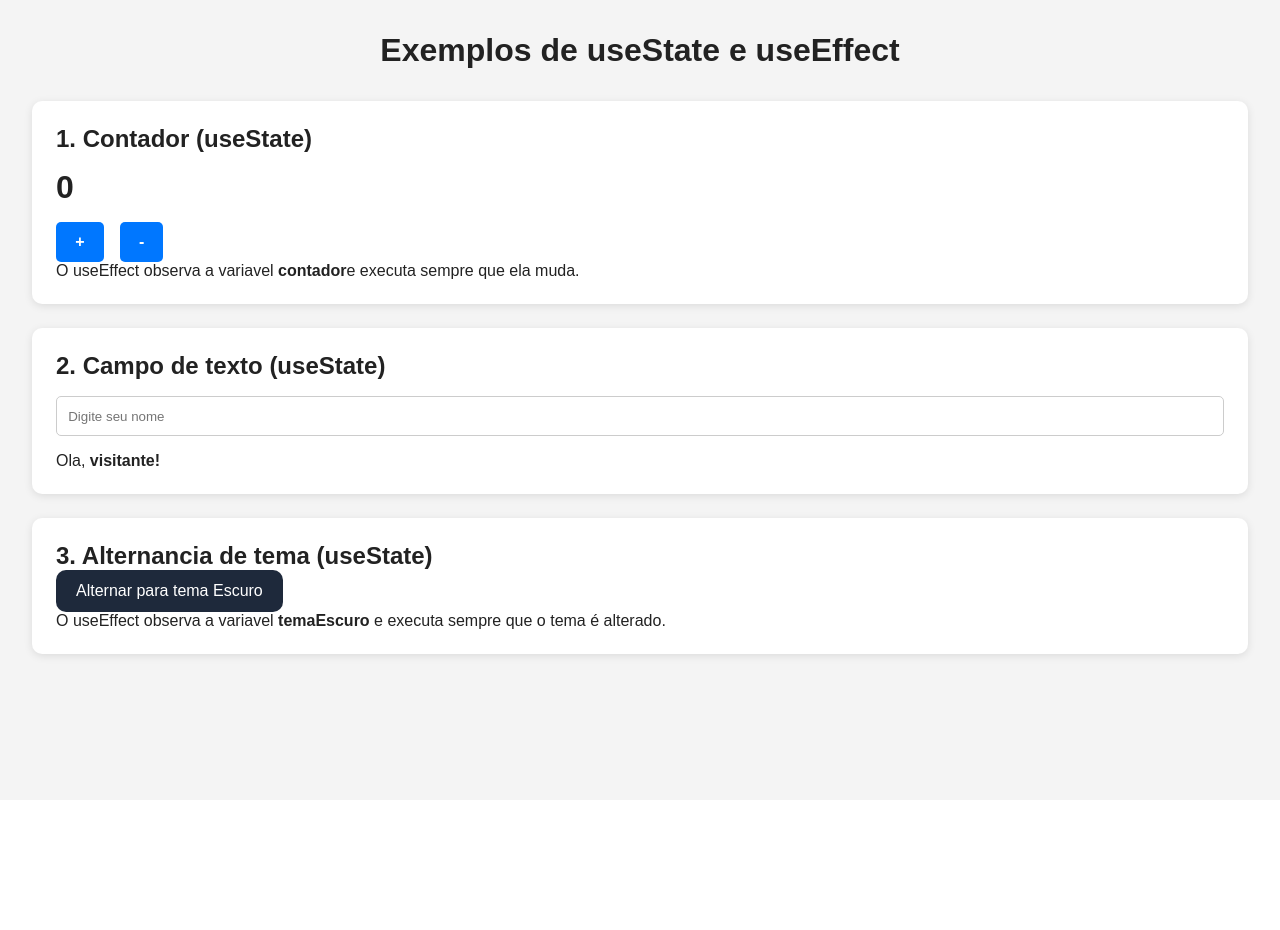
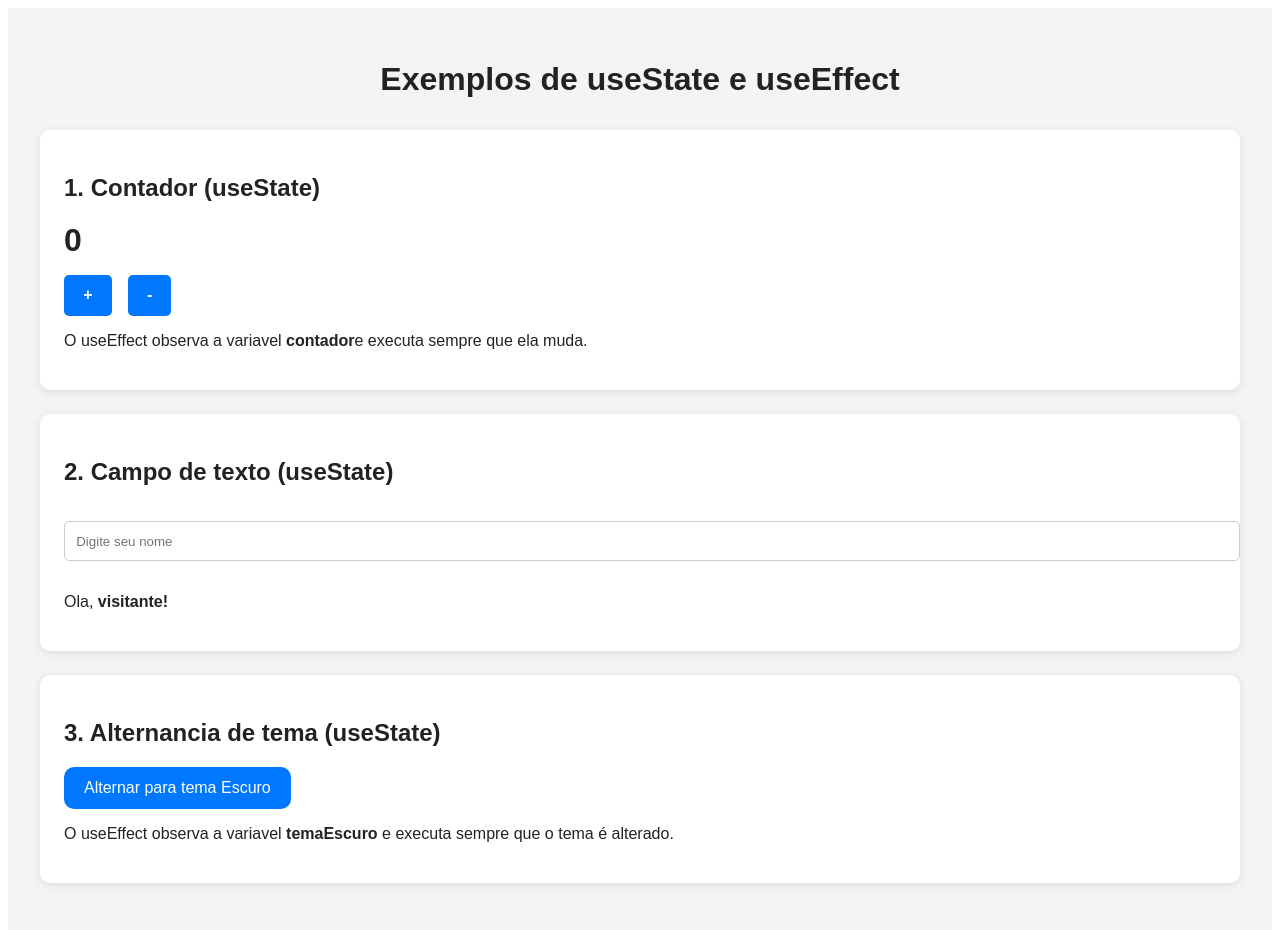
Before and after one commit to GiovannaCarraro/react-test, a React (Vite) app: page / in a window 1280 px wide. Shown: the top 930 px of the page. Before the commit the page ends 800 px from the top, so only its background shows below. Built offline with nearby package versions, Linux system fonts and the light colour scheme.

Commit message:
arrumei erro de css

```diff
--- a/src/components/Tema/Tema.jsx
+++ b/src/components/Tema/Tema.jsx
@@ -63,6 +63,7 @@ return (
             <button onClick={aumentarContador}>+</button>
             <button onClick={diminuirContador}>-</button>
         </div>
+
         <p>O useEffect observa a variavel <strong>contador</strong>
         e executa sempre que ela muda. </p>
       </section>
@@ -85,7 +86,7 @@ return (
       {/* Caso 3: Alternância de tema */}
       <section className={styles.card}>
         <h2>3. Alternancia de tema (useState)</h2>
-        <button onClick={alternarTema} className={styles.botao}>
+        <button onClick={alternarTema} className={styles.botoes}>
             Alternar para tema {temaEscuro ? "Claro" : "Escuro"}
         </button>
         <p>
--- a/src/components/UseStateHook/UseStateHook.module.css
+++ b/src/components/UseStateHook/UseStateHook.module.css
@@ -13,11 +13,11 @@ button {
     cursor: pointer;
     font-size: 16px;
     transition: all 0.2s ease;
-    background: #1e293b;
+    background: #0077ff;
     color: white;
 }
 
 button:hover {
     transform: scale(1.05);
-    background: rgb(10, 119, 119);
+    background: #005fcc;
 }
--- a/src/index.css
+++ b/src/index.css
@@ -1,5 +1,5 @@
-*{
+/* *{
   margin: 0;
   padding: 0;
   box-sizing: border-box;
-}
+} */
```
